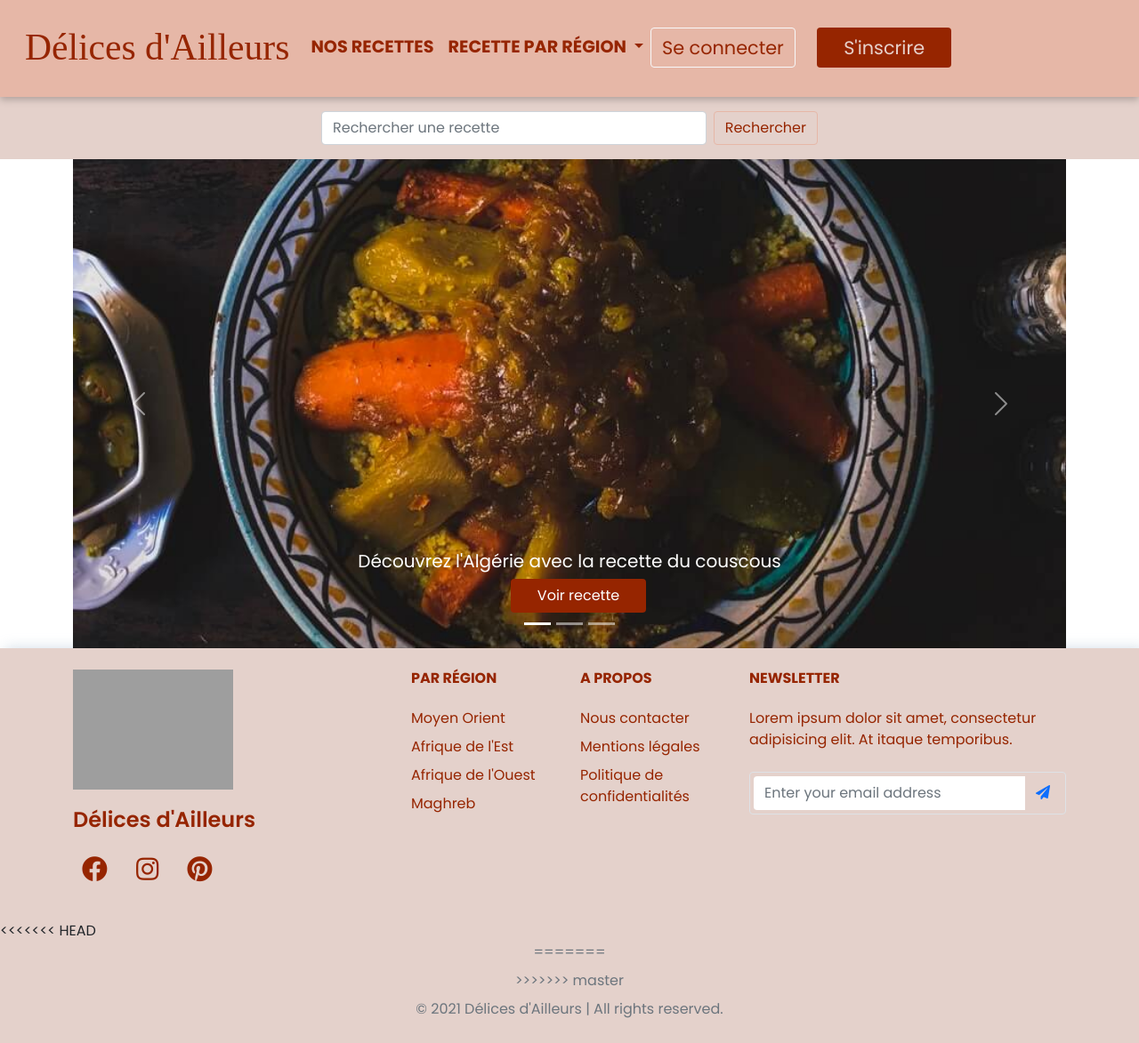
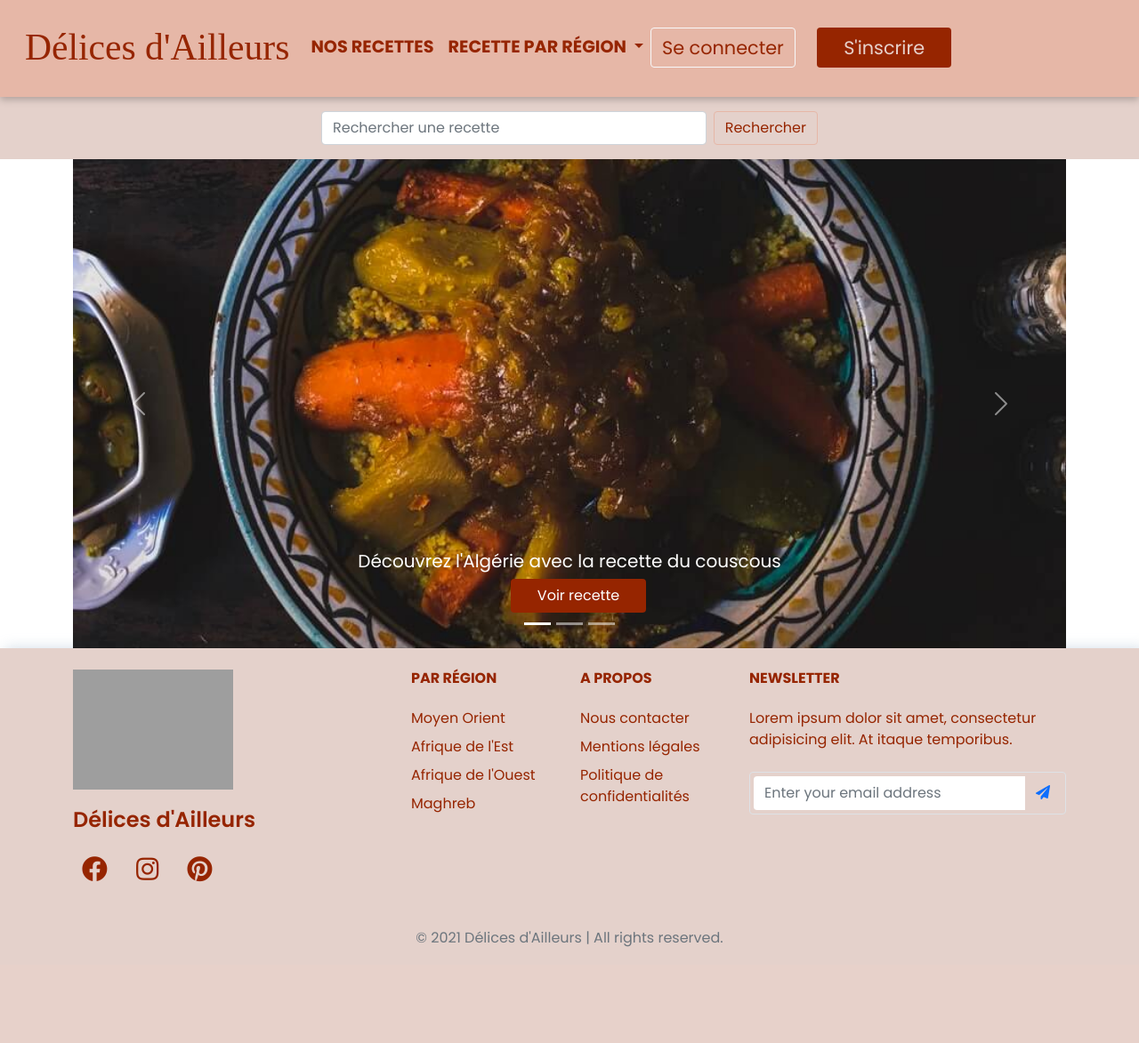
Before and after one commit to recette-facile/recettes_du_monde, a Symfony app: template templates/home_page/index.html.twig in a window 1280 px wide. Shown: the whole page at 89% size. After the commit the page ends 1065 px from the top, so only its background shows below. Run offline with Twig, Linux system fonts and the light colour scheme; the template is opened without the code that fills it, so the values that code supplies are empty; some libraries are stand-ins or nearby versions; some web fonts are replaced; grey boxes are pictures that could not be loaded.

Commit message:
footer ajustement

```diff
--- a/templates/footer.html.twig
+++ b/templates/footer.html.twig
@@ -74,13 +74,8 @@
 		</div>
 
 		<!-- Copyrights -->
-<<<<<<< HEAD
 		<div class="bg-light">
 			<div class="container text-center text-muted">
-=======
-		<div class="bg-light py-2">
-			<div class="container text-center">
->>>>>>> master
 				<p class="mb-0 py-2">© 2021 Délices d'Ailleurs | All rights reserved.</p>
 			</div>
 		</div>
```
